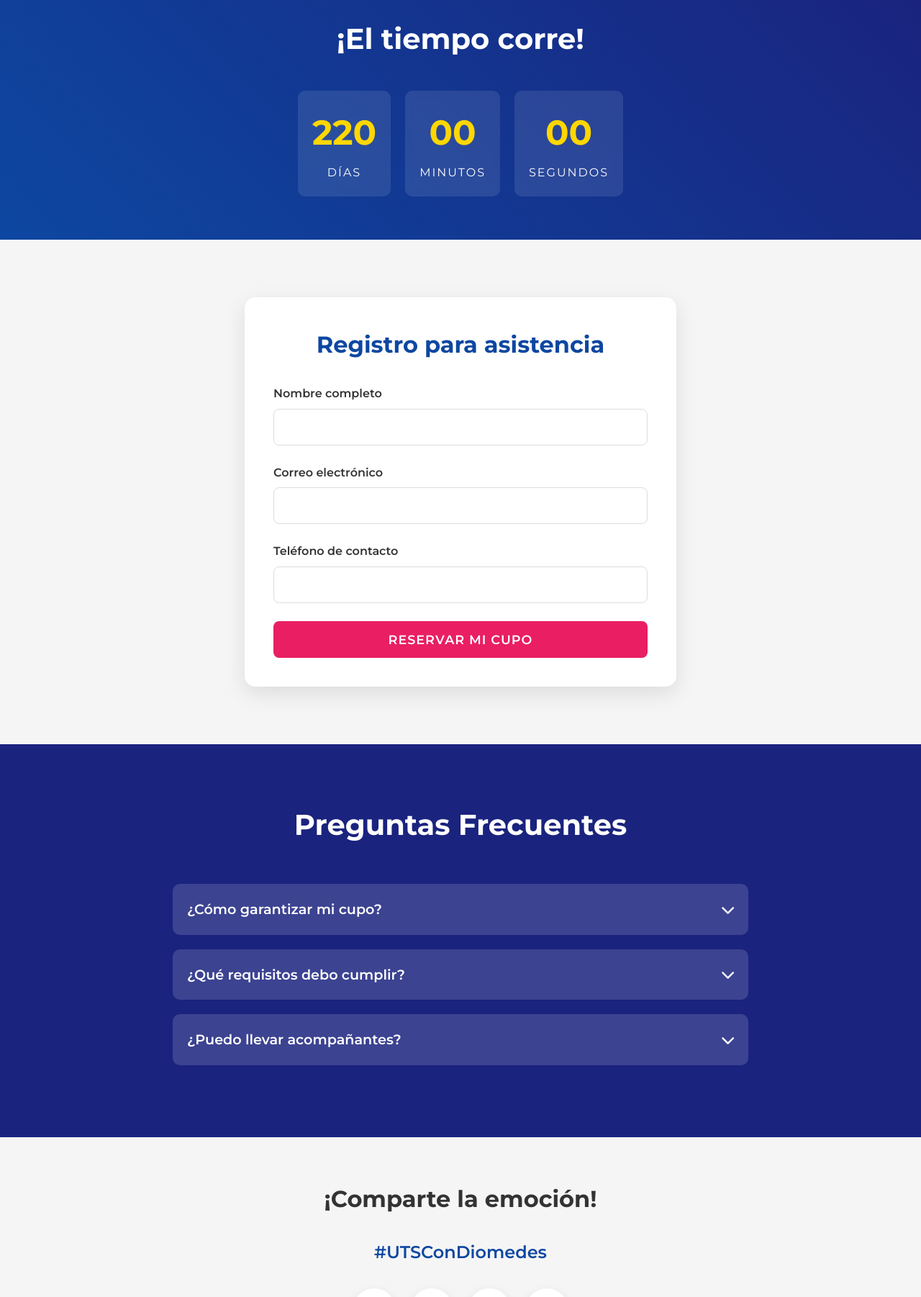
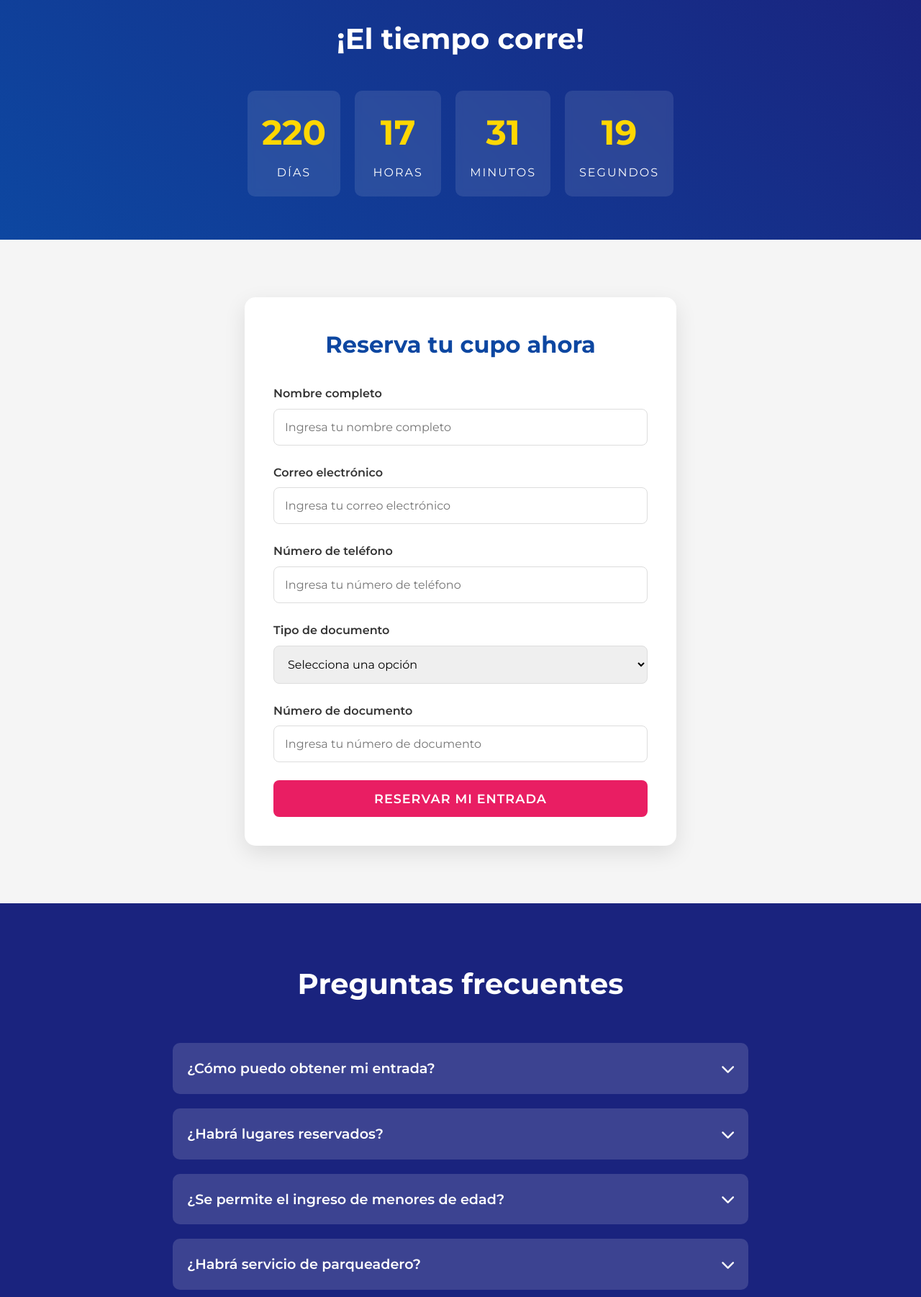
Before and after one commit to JAJU132005/ConciertoParcial, a plain HTML site: page UTS/index.html in a window 1280 px wide. Shown: the part 1390-3192 px from the top of the page at 72% size. Drawn offline with Linux system fonts and the light colour scheme.

Commit message:
Ahora si de Chill

```diff
--- a/UTS/index.html
+++ b/UTS/index.html
@@ -479,6 +479,10 @@
                     <div class="countdown-label">Días</div>
                 </div>
                 <div class="countdown-item">
+                    <div class="countdown-number" id="countdown-hours">00</div>
+                    <div class="countdown-label">Horas</div>
+                </div>
+                <div class="countdown-item">
                     <div class="countdown-number" id="countdown-minutes">00</div>
                     <div class="countdown-label">Minutos</div>
                 </div>
@@ -491,55 +495,75 @@
     </section>
 
     <section class="registration-section">
+        <div class="container">
             <div class="form-container">
-            <h2 class="form-title">Registro para asistencia</h2>
-            <form id="registrationForm">
+                <h2 class="form-title">Reserva tu cupo ahora</h2>
+                <form id="registration-form">
                     <div class="form-group">
-                    <label class="form-label" for="name">Nombre completo</label>
-                    <input type="text" class="form-input" id="name" required>
+                        <label for="name" class="form-label">Nombre completo</label>
+                        <input type="text" id="name" class="form-input" placeholder="Ingresa tu nombre completo" required>
                     </div>
                     <div class="form-group">
-                    <label class="form-label" for="email">Correo electrónico</label>
-                    <input type="email" class="form-input" id="email" required>
+                        <label for="email" class="form-label">Correo electrónico</label>
+                        <input type="email" id="email" class="form-input" placeholder="Ingresa tu correo electrónico" required>
                     </div>
                     <div class="form-group">
-                    <label class="form-label" for="phone">Teléfono de contacto</label>
-                    <input type="tel" class="form-input" id="phone" required>
+                        <label for="phone" class="form-label">Número de teléfono</label>
+                        <input type="tel" id="phone" class="form-input" placeholder="Ingresa tu número de teléfono" required>
                     </div>
-                <button type="submit" class="submit-btn">Reservar mi cupo</button>
+                    <div class="form-group">
+                        <label for="id-type" class="form-label">Tipo de documento</label>
+                        <select id="id-type" class="form-input" required>
+                            <option value="">Selecciona una opción</option>
+                            <option value="cc">Cédula de ciudadanía</option>
+                            <option value="ce">Cédula de extranjería</option>
+                            <option value="passport">Pasaporte</option>
+                        </select>
+                    </div>
+                    <div class="form-group">
+                        <label for="id-number" class="form-label">Número de documento</label>
+                        <input type="text" id="id-number" class="form-input" placeholder="Ingresa tu número de documento" required>
+                    </div>
+                    <button type="submit" class="submit-btn">Reservar mi entrada</button>
                 </form>
+            </div>
         </div>
     </section>
 
     <section class="faq-section">
         <div class="container">
-            <h2 class="section-title">Preguntas Frecuentes</h2>
+            <h2 class="section-title">Preguntas frecuentes</h2>
             <div class="faq-container">
                 <div class="faq-item">
                     <div class="faq-question">
-                        ¿Cómo garantizar mi cupo?
-                        <i class="fas fa-chevron-down"></i>
+                        ¿Cómo puedo obtener mi entrada? <i class="fas fa-chevron-down"></i>
                     </div>
                     <div class="faq-answer">
-                        El registro a través de este formulario garantiza tu cupo. Recibirás un correo de confirmación con tu código QR de acceso.
+                        Después de registrarte en este sitio web, recibirás un correo electrónico con un código QR que deberás presentar en la entrada del evento.
                     </div>
                 </div>
                 <div class="faq-item">
                     <div class="faq-question">
-                        ¿Qué requisitos debo cumplir?
-                        <i class="fas fa-chevron-down"></i>
+                        ¿Habrá lugares reservados? <i class="fas fa-chevron-down"></i>
                     </div>
                     <div class="faq-answer">
-                        Ser mayor de 12 años, presentar documento de identidad y mostrar el código QR de confirmación al ingreso.
+                        No, la entrada será por orden de llegada. Te recomendamos llegar con al menos 1 hora de anticipación para conseguir un buen lugar.
                     </div>
                 </div>
                 <div class="faq-item">
                     <div class="faq-question">
-                        ¿Puedo llevar acompañantes?
-                        <i class="fas fa-chevron-down"></i>
+                        ¿Se permite el ingreso de menores de edad? <i class="fas fa-chevron-down"></i>
                     </div>
                     <div class="faq-answer">
-                        Cada persona debe registrarse individualmente. Los cupos son personales e intransferibles.
+                        Sí, los menores de edad pueden asistir acompañados de un adulto responsable. Ambos deben estar registrados.
+                    </div>
+                </div>
+                <div class="faq-item">
+                    <div class="faq-question">
+                        ¿Habrá servicio de parqueadero? <i class="fas fa-chevron-down"></i>
+                    </div>
+                    <div class="faq-answer">
+                        Sí, contaremos con parqueadero gratuito pero con capacidad limitada. Te recomendamos utilizar transporte público o servicios de taxi.
                     </div>
                 </div>
             </div>
@@ -548,77 +572,87 @@
 
     <section class="social-section">
         <div class="container">
-            <h2 class="social-title">¡Comparte la emoción!</h2>
-            <p class="hashtag">#UTSConDiomedes</p>
+            <h2 class="social-title">Comparte la emoción</h2>
+            <p class="hashtag">#UTSConDiomedes #10AñosRector</p>
             <div class="social-icons">
-                <a href="#" class="social-icon">
-                    <i class="fab fa-facebook-f"></i>
-                </a>
-                <a href="#" class="social-icon">
-                    <i class="fab fa-twitter"></i>
-                </a>
-                <a href="#" class="social-icon">
-                    <i class="fab fa-instagram"></i>
-                </a>
-                <a href="#" class="social-icon">
-                    <i class="fab fa-tiktok"></i>
-                </a>
+                <a href="#" class="social-icon"><i class="fab fa-facebook-f"></i></a>
+                <a href="#" class="social-icon"><i class="fab fa-twitter"></i></a>
+                <a href="#" class="social-icon"><i class="fab fa-instagram"></i></a>
+                <a href="#" class="social-icon"><i class="fab fa-whatsapp"></i></a>
             </div>
+            <p>¡No te pierdas esta oportunidad única de disfrutar de Diomedes Díaz en vivo y completamente gratis!</p>
         </div>
     </section>
 
     <footer>
         <div class="container">
             <img src="./alo/Logo.png" alt="UTS Logo" class="footer-logo">
-            <nav class="footer-nav">
-                <a href="#" class="footer-link">Políticas de privacidad</a>
-                <a href="#" class="footer-link">Términos y condiciones</a>
+            <div class="footer-nav">
+                <a href="#" class="footer-link">Inicio</a>
+                <a href="#" class="footer-link">Sobre las UTS</a>
+                <a href="#" class="footer-link">Programas académicos</a>
+                <a href="#" class="footer-link">Noticias</a>
                 <a href="#" class="footer-link">Contacto</a>
-            </nav>
-            <p class="copyright">© 2023 Universidad Tecnológica de Santander. Todos los derechos reservados.</p>
+            </div>
+            <p>Unidades Tecnológicas de Santander</p>
+            <p>Calle 10 # 12-34, Bucaramanga, Santander</p>
+            <p>Teléfono: (123) 456-7890</p>
+            <p class="copyright">© 2025 UTS - Todos los derechos reservados</p>
         </div>
     </footer>
 
     <script>
         // Countdown Timer
-        const countdownDate = new Date("2025/10/25 19:00:00").getTime();
+        function updateCountdown() {
+            const eventDate = new Date('2025-10-25T19:00:00').getTime();
+            const now = new Date().getTime();
+            const timeLeft = eventDate - now;
 
-        function updateCountdown() {
-            const now = new Date().getTime();
-            const distance = countdownDate - now;
+            if (timeLeft > 0) {
+                const days = Math.floor(timeLeft / (1000 * 60 * 60 * 24));
+                const hours = Math.floor((timeLeft % (1000 * 60 * 60 * 24)) / (1000 * 60 * 60));
+                const minutes = Math.floor((timeLeft % (1000 * 60 * 60)) / (1000 * 60));
+                const seconds = Math.floor((timeLeft % (1000 * 60)) / 1000);
 
-            const days = Math.floor(distance / (1000 * 60 * 60 * 24));
-            const hours = Math.floor((distance % (1000 * 60 * 60 * 24)) / (1000 * 60 * 60));
-            const minutes = Math.floor((distance % (1000 * 60 * 60)) / (1000 * 60));
-            const seconds = Math.floor((distance % (1000 * 60)) / 1000);
-
-            document.getElementById('countdown-days').innerHTML = days.toString().padStart(2, '0');
-            document.getElementById('countdown-hours').innerHTML = hours.toString().padStart(2, '0');
-            document.getElementById('countdown-minutes').innerHTML = minutes.toString().padStart(2, '0');
-            document.getElementById('countdown-seconds').innerHTML = seconds.toString().padStart(2, '0');
-
-            if (distance < 0) {
-                clearInterval(countdownInterval);
-                document.querySelector('.countdown-container').innerHTML = '<h3>¡El evento ha comenzado!</h3>';
+                document.getElementById('countdown-days').innerText = days.toString().padStart(2, '0');
+                document.getElementById('countdown-hours').innerText = hours.toString().padStart(2, '0');
+                document.getElementById('countdown-minutes').innerText = minutes.toString().padStart(2, '0');
+                document.getElementById('countdown-seconds').innerText = seconds.toString().padStart(2, '0');
+            } else {
+                document.querySelector('.countdown-container').innerHTML = '<p class="highlight" style="font-size: 2rem;">¡El evento ya comenzó!</p>';
             }
         }
 
-        const countdownInterval = setInterval(updateCountdown, 1000);
+        setInterval(updateCountdown, 1000);
         updateCountdown();
 
-        // FAQ Interactivity
-        document.querySelectorAll('.faq-question').forEach(item => {
-            item.addEventListener('click', () => {
-                const parent = item.parentElement;
-                parent.classList.toggle('active');
+        // FAQ Accordion
+        const faqItems = document.querySelectorAll('.faq-item');
+
+        faqItems.forEach(item => {
+            const question = item.querySelector('.faq-question');
+
+            question.addEventListener('click', () => {
+                const currentlyActive = document.querySelector('.faq-item.active');
+
+                if (currentlyActive && currentlyActive !== item) {
+                    currentlyActive.classList.remove('active');
+                }
+
+                item.classList.toggle('active');
             });
         });
 
-        // Form Submission
-        document.getElementById('registrationForm').addEventListener('submit', (e) => {
+        // Form submission
+        const form = document.getElementById('registration-form');
+
+        form.addEventListener('submit', function(e) {
             e.preventDefault();
-            // Add form submission logic here
-            alert('Registro exitoso. Revisa tu correo para la confirmación.');
+
+            // Here you would normally send the form data to your server
+            // This is just a simulation
+            alert('¡Registro exitoso! Recibirás un correo electrónico con tu entrada digital.');
+            form.reset();
         });
     </script>
 </body>
```
Lines whose indentation alone changed are shown as unchanged.
